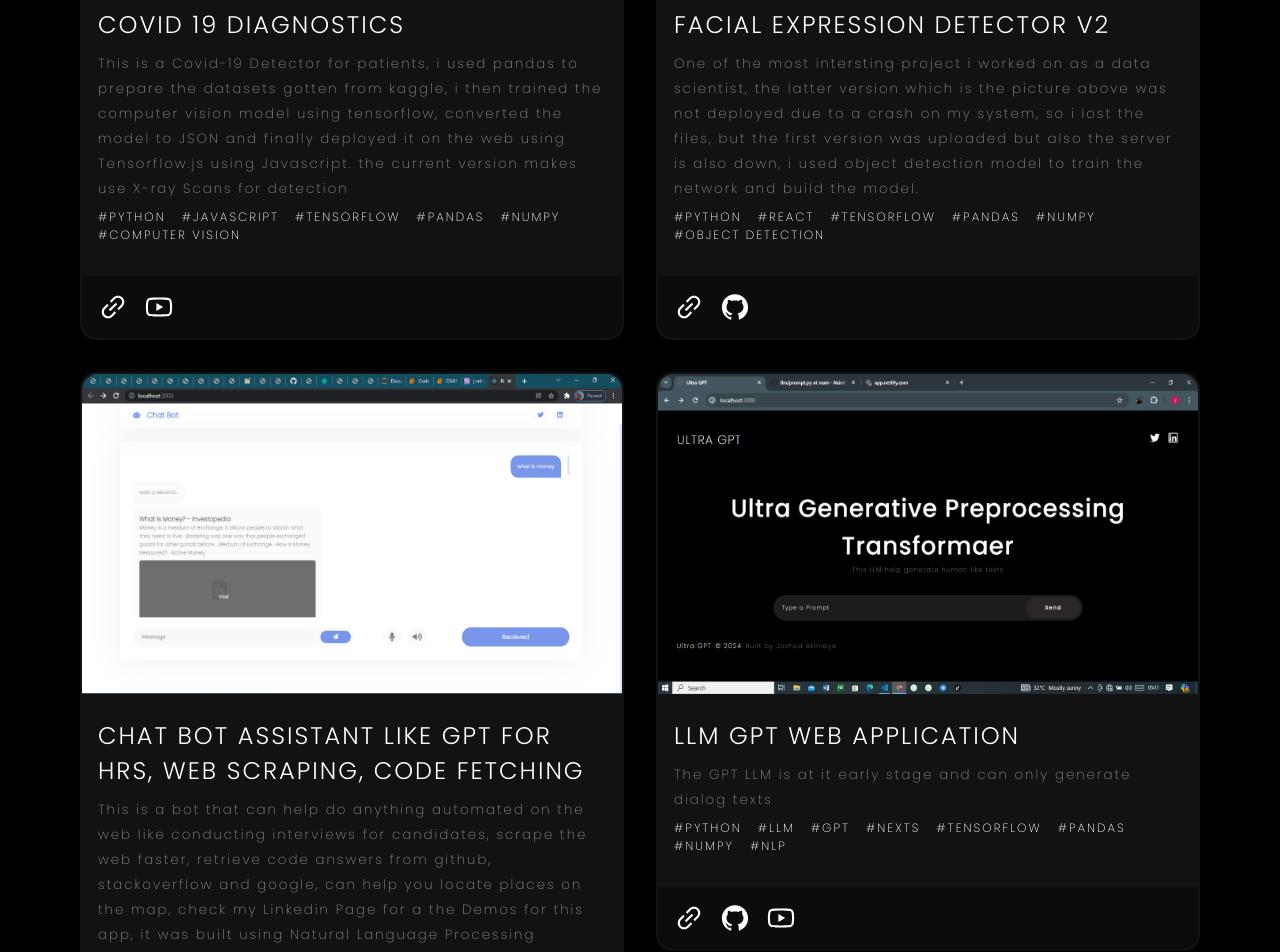
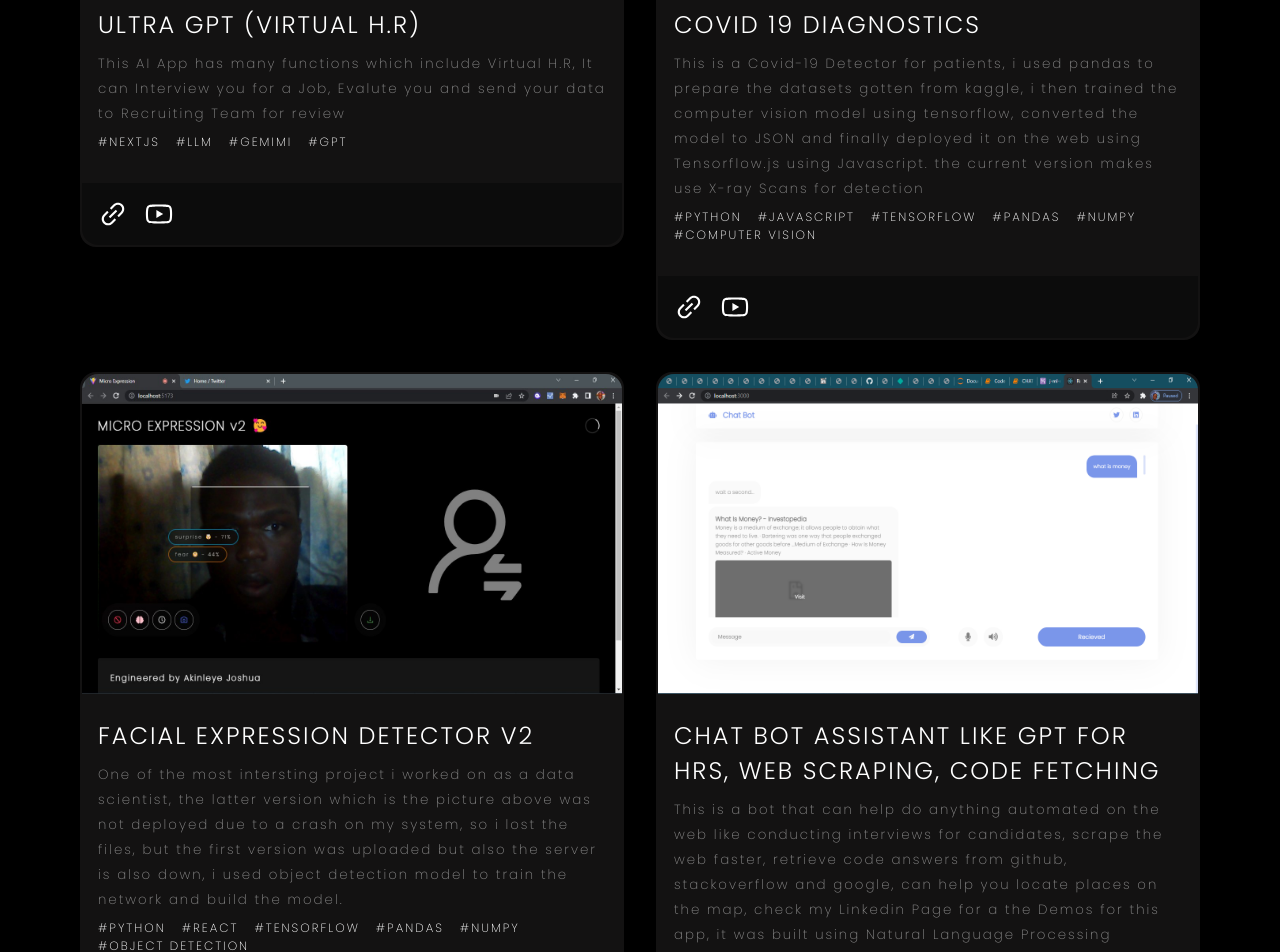
Before and after one commit to Akinleyejoshua/joshuaakinleye, a Next.js app: page / in a window 1280 px wide. Shown: the part 3640-4592 px from the top of the page. Built offline with nearby package versions, Linux system fonts and the light colour scheme.

Commit message:
Add files via upload

```diff
--- a/layouts/Projects.jsx
+++ b/layouts/Projects.jsx
@@ -8,6 +8,7 @@
 import Blnr from "@/src/img/brnl.png";
 import Bot from "@/src/img/bot.png";
 import LLM from "@/src/img/llm.png";
+import UltraGPT from "@/src/img/ultragpt.png"
 
 export const Projects = () => {
     const webprojects = [
@@ -51,6 +52,16 @@
 
     const mlprojects = [
         {
+            img: UltraGPT,
+            name: "Ultra GPT (Virtual H.R)",
+            github: null,
+            link: "https://ultragpt-pro.vercel.app/",
+            tags: ["Nextjs", "LLM", "Gemimi", "GPT"],
+            description: "This AI App has many functions which include Virtual H.R, It can Interview you for a Job, Evalute you and send your data to Recruiting Team for review",
+            youtube: "https://youtu.be/nMqEkBG3qpw"
+
+        },
+        {
             img: Covid,
             name: "Covid 19 Diagnostics",
             github: null,
@@ -81,7 +92,7 @@
             img: LLM,
             name: "LLM GPT Web Application",
             github: "https://github.com/Akinleyejoshua/llm",
-            link: "https://ultra-gpt-llm.vercel.app/",
+            link: null,
             tags: ["Python", "LLM", "GPT", "Nexts", "Tensorflow", "Pandas", "Numpy", 'NLP'],
             description: "The GPT LLM is at it early stage and can only generate dialog texts",
             youtube: "https://www.linkedin.com/posts/joshua-akinleye-9895b61ab_llm-chatgpt-gpt-activity-7189210399005675520-DjFx?utm_source=share&utm_medium=member_desktop",
@@ -126,7 +137,8 @@
 
                         </div>
                         <div className="actions">
-                            <a target="blank" title="Visit" href={item?.link}><AiOutlineLink /></a>
+                            {item?.link !== null && <a target="blank" title="Visit" href={item?.link}><AiOutlineLink /></a>}
+
                             {item?.github !== null && <a title="Repository" target="blank" href={item?.github}><AiOutlineGithub /></a>}
                             {item?.youtube !== undefined && <a title="Youtube DEMO" target="blank" href={item?.youtube}><AiOutlineYoutube /></a>}
                         </div>
@@ -172,7 +184,7 @@
 
                         </div>
                         <div className="actions">
-                            <a target="blank" title="Visit" href={item?.link}><AiOutlineLink /></a>
+                            {item?.link !== null && <a target="blank" title="Visit" href={item?.link}><AiOutlineLink /></a>}
                             {item?.github !== null && <a title="Repository" target="blank" href={item?.github}><AiOutlineGithub /></a>}
                             {item?.youtube !== undefined && <a title="Youtube DEMO" target="blank" href={item?.youtube}><AiOutlineYoutube /></a>}
 
```
Also changed, not shown: src/img/ultragpt.png (added).
